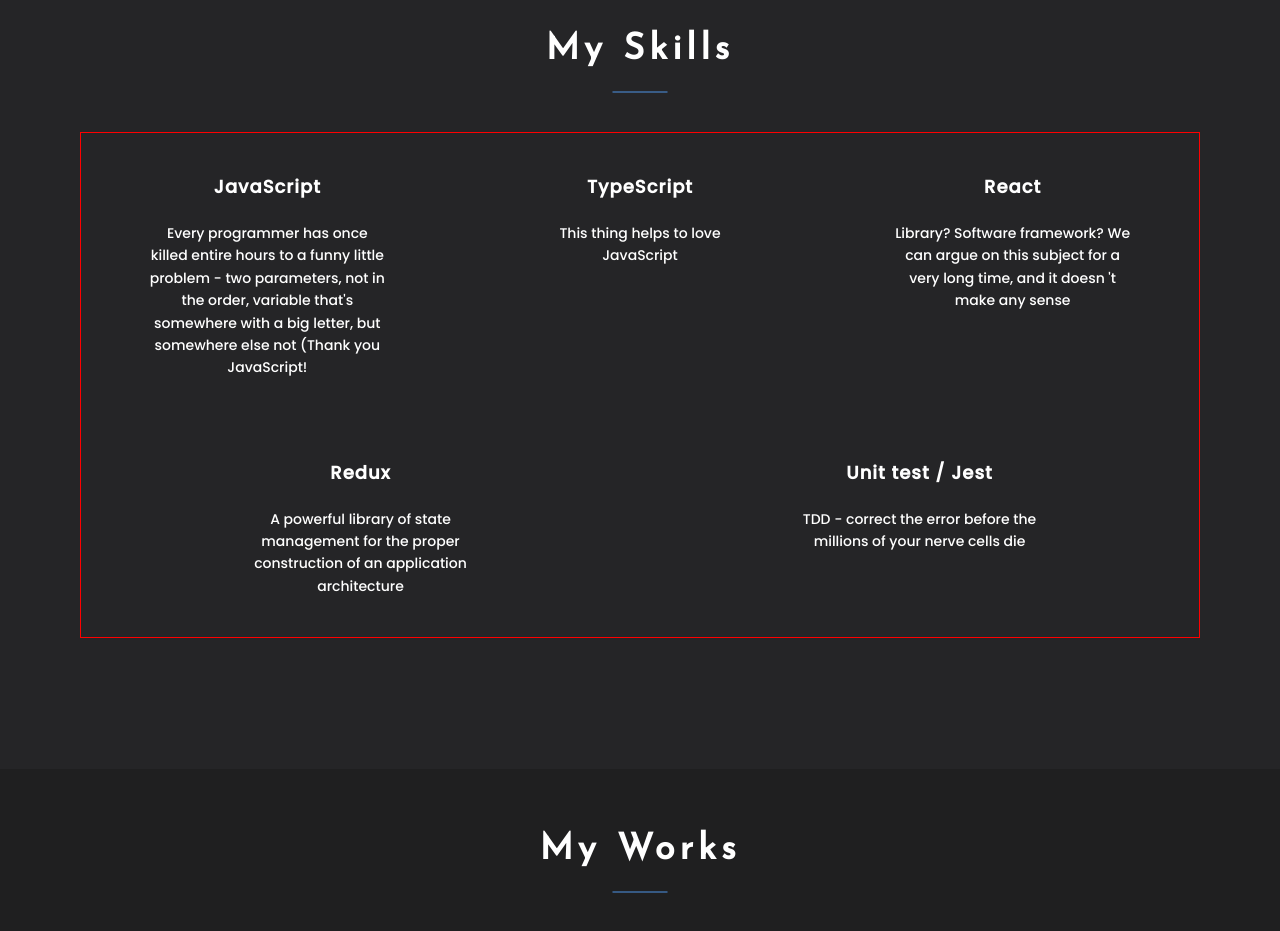
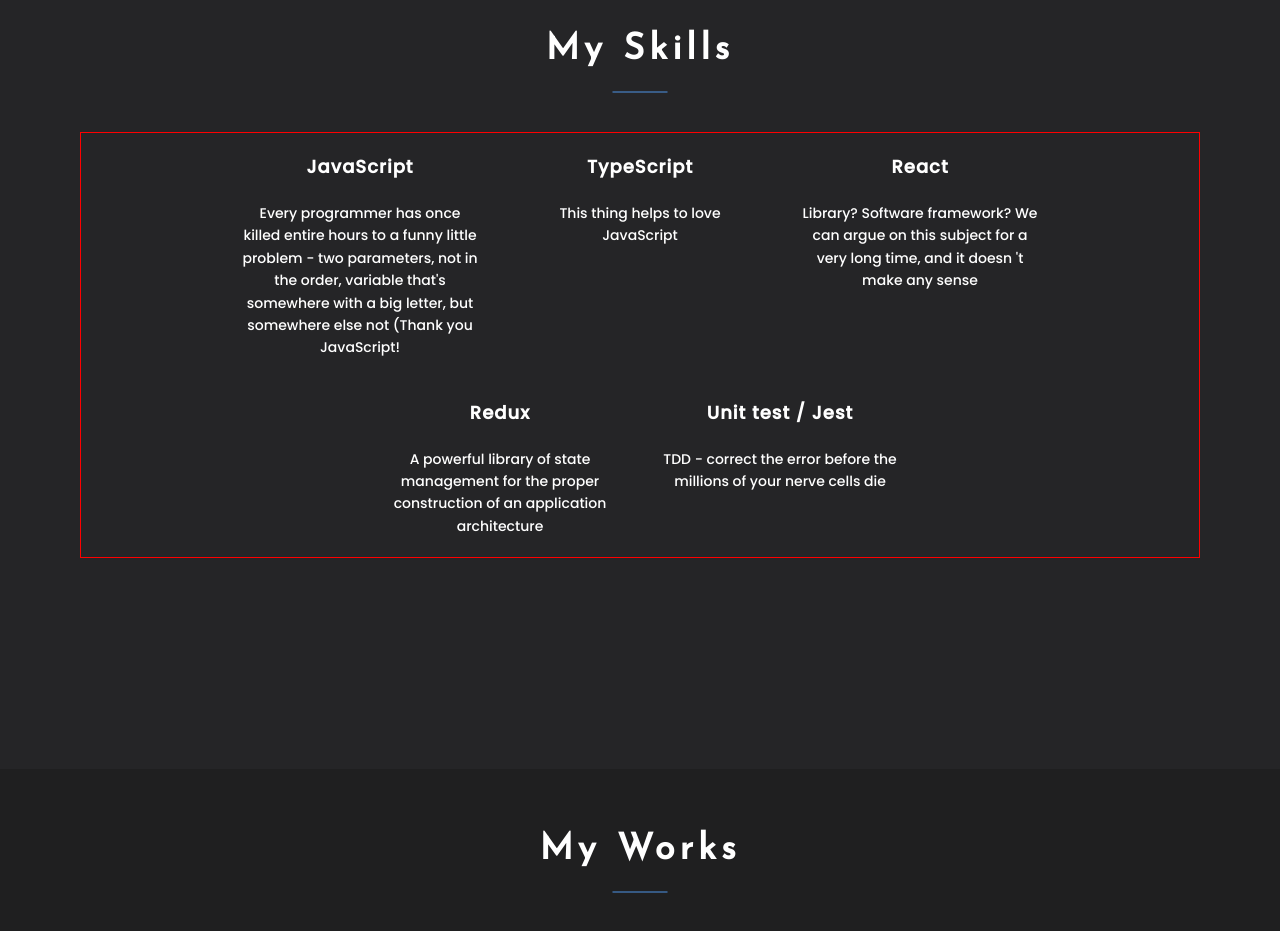
Before and after one commit to aivan3d66/portfolio, a React (Create React App) app: page / in a window 1280 px wide. Shown: the part 900-1831 px from the top of the page. Built offline with nearby package versions, Linux system fonts and the light colour scheme.

Commit message:
add Skills refactoring

```diff
--- a/src/components/Skills/Skills.tsx
+++ b/src/components/Skills/Skills.tsx
@@ -7,28 +7,38 @@ export const Skills = () => {
     <section className={style.skillsContainer}>
       <BlockTitle title={"My skills"}/>
       <div className={style.skillsWrapper}>
-        <div className={style.skillsList}>
+        <ul className={style.skillsList}>
+          <li>
             <SkillItem
               title={"JavaScript"}
               text={"Every programmer has once killed entire hours to a funny little problem - two parameters, not in the order, variable that's somewhere with a big letter, but somewhere else not (Thank you JavaScript!"}
             />
+          </li>
+          <li>
             <SkillItem
               title={"TypeScript"}
               text={"This thing helps to love JavaScript"}
             />
+          </li>
+          <li>
             <SkillItem
               title={"React"}
               text={"Library? Software framework? We can argue on this subject for a very long time, and it doesn 't make any sense"}
             />
+          </li>
+          <li>
             <SkillItem
               title={"Redux"}
               text={"A powerful library of state management for the proper construction of an application architecture"}
             />
+          </li>
+          <li>
             <SkillItem
               title={"Unit test / Jest"}
               text={"TDD -  correct the error before the millions of your nerve cells die"}
             />
-        </div>
+          </li>
+        </ul>
       </div>
     </section>
   )
```
Lines whose indentation alone changed are shown as unchanged.
